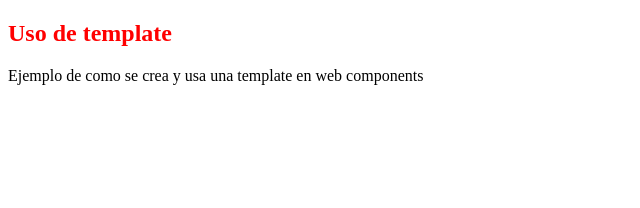
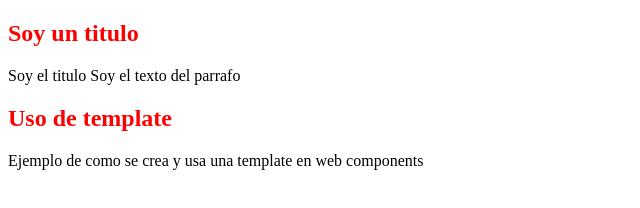
Before and after one commit to CristianMontoya98/Javascript-web-components, a plain HTML site: page Slot/index.html in a window 1280 px wide. Shown: the whole page, without its empty margins (0-640 px from the left). Drawn offline with Linux system fonts and the light colour scheme.

Commit message:
feat(Slot): Modify the html content

```diff
--- a/Slot/index.html
+++ b/Slot/index.html
@@ -1,12 +1,16 @@
 <!DOCTYPE html>
 <html lang="en">
-<head>
-    <meta charset="UTF-8">
-    <meta name="viewport" content="width=device-width, initial-scale=1.0">
+  <head>
+    <meta charset="UTF-8" />
+    <meta name="viewport" content="width=device-width, initial-scale=1.0" />
     <title>Custom Elements</title>
-</head>
-<body>
-    <my-element></my-element>
+  </head>
+  <body>
+    <h2 class="title">Soy un titulo</h2>
+    <my-element>
+      <span slot="title">Soy el titulo</span>
+      <span slot="parrafo">Soy el texto del parrafo</span>
+    </my-element>
     <script type="module" src="./my-element.js"></script>
-</body>
+  </body>
 </html>
```
